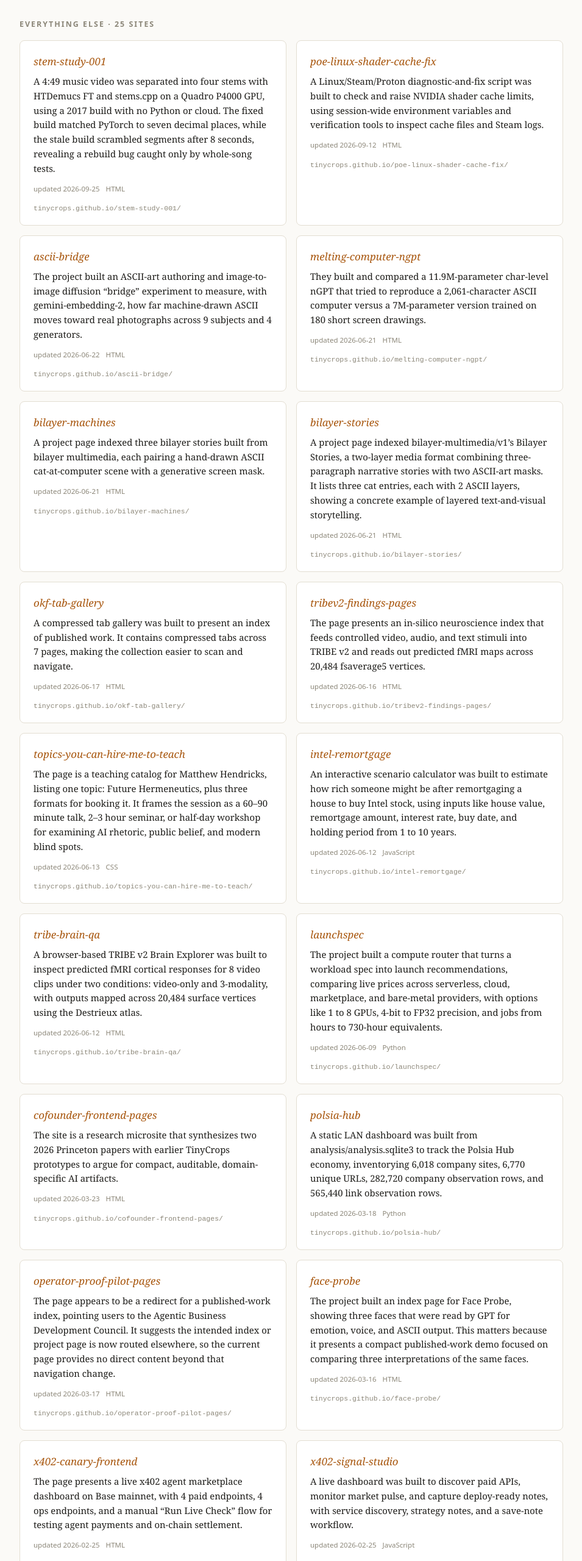
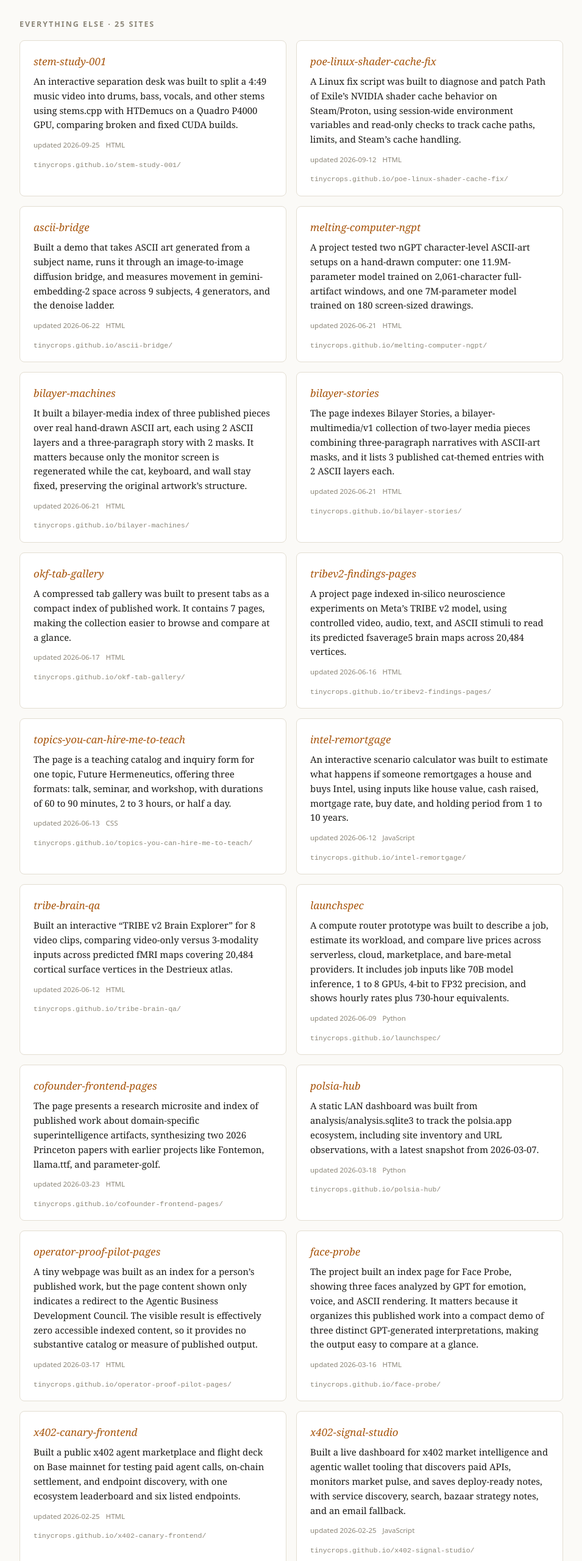
Before and after one commit to tinycrops/tinycrops-index, a plain HTML site: page frontend/index.html in a window 1280 px wide. Shown: the part 2140-4700 px from the top of the page at 61% size, without its empty margins (162-1117 px from the left). Drawn offline with Linux system fonts and the light colour scheme.

Commit message:
chore: regenerate index 2026-11-21

```diff
--- a/frontend/index.html
+++ b/frontend/index.html
@@ -143,155 +143,155 @@
 <div class="grid">
     <article class="card">
       <h3><a href="https://tinycrops.github.io/stem-study-001/" target="_blank" rel="noopener noreferrer">stem-study-001</a></h3>
-      <p>A 4:49 music video was separated into four stems with HTDemucs FT and stems.cpp on a Quadro P4000 GPU, using a 2017 build with no Python or cloud. The fixed build matched PyTorch to seven decimal places, while the stale build scrambled segments after 8 seconds, revealing a rebuild bug caught only by whole-song tests.</p>
+      <p>An interactive separation desk was built to split a 4:49 music video into drums, bass, vocals, and other stems using stems.cpp with HTDemucs on a Quadro P4000 GPU, comparing broken and fixed CUDA builds.</p>
       <div class="meta"><span>updated 2026-09-25</span><span>HTML</span></div>
       <a class="src" href="https://tinycrops.github.io/stem-study-001/" target="_blank" rel="noopener noreferrer">tinycrops.github.io/stem-study-001/</a>
     </article>
     <article class="card">
       <h3><a href="https://tinycrops.github.io/poe-linux-shader-cache-fix/" target="_blank" rel="noopener noreferrer">poe-linux-shader-cache-fix</a></h3>
-      <p>A Linux/Steam/Proton diagnostic-and-fix script was built to check and raise NVIDIA shader cache limits, using session-wide environment variables and verification tools to inspect cache files and Steam logs.</p>
+      <p>A Linux fix script was built to diagnose and patch Path of Exile’s NVIDIA shader cache behavior on Steam/Proton, using session-wide environment variables and read-only checks to track cache paths, limits, and Steam’s cache handling.</p>
       <div class="meta"><span>updated 2026-09-12</span><span>HTML</span></div>
       <a class="src" href="https://tinycrops.github.io/poe-linux-shader-cache-fix/" target="_blank" rel="noopener noreferrer">tinycrops.github.io/poe-linux-shader-cache-fix/</a>
     </article>
     <article class="card">
       <h3><a href="https://tinycrops.github.io/ascii-bridge/" target="_blank" rel="noopener noreferrer">ascii-bridge</a></h3>
-      <p>The project built an ASCII-art authoring and image-to-image diffusion “bridge” experiment to measure, with gemini-embedding-2, how far machine-drawn ASCII moves toward real photographs across 9 subjects and 4 generators.</p>
+      <p>Built a demo that takes ASCII art generated from a subject name, runs it through an image-to-image diffusion bridge, and measures movement in gemini-embedding-2 space across 9 subjects, 4 generators, and the denoise ladder.</p>
       <div class="meta"><span>updated 2026-06-22</span><span>HTML</span></div>
       <a class="src" href="https://tinycrops.github.io/ascii-bridge/" target="_blank" rel="noopener noreferrer">tinycrops.github.io/ascii-bridge/</a>
     </article>
     <article class="card">
       <h3><a href="https://tinycrops.github.io/melting-computer-ngpt/" target="_blank" rel="noopener noreferrer">melting-computer-ngpt</a></h3>
-      <p>They built and compared a 11.9M-parameter char-level nGPT that tried to reproduce a 2,061-character ASCII computer versus a 7M-parameter version trained on 180 short screen drawings.</p>
+      <p>A project tested two nGPT character-level ASCII-art setups on a hand-drawn computer: one 11.9M-parameter model trained on 2,061-character full-artifact windows, and one 7M-parameter model trained on 180 screen-sized drawings.</p>
       <div class="meta"><span>updated 2026-06-21</span><span>HTML</span></div>
       <a class="src" href="https://tinycrops.github.io/melting-computer-ngpt/" target="_blank" rel="noopener noreferrer">tinycrops.github.io/melting-computer-ngpt/</a>
     </article>
     <article class="card">
       <h3><a href="https://tinycrops.github.io/bilayer-machines/" target="_blank" rel="noopener noreferrer">bilayer-machines</a></h3>
-      <p>A project page indexed three bilayer stories built from bilayer multimedia, each pairing a hand-drawn ASCII cat-at-computer scene with a generative screen mask.</p>
+      <p>It built a bilayer-media index of three published pieces over real hand-drawn ASCII art, each using 2 ASCII layers and a three-paragraph story with 2 masks. It matters because only the monitor screen is regenerated while the cat, keyboard, and wall stay fixed, preserving the original artwork’s structure.</p>
       <div class="meta"><span>updated 2026-06-21</span><span>HTML</span></div>
       <a class="src" href="https://tinycrops.github.io/bilayer-machines/" target="_blank" rel="noopener noreferrer">tinycrops.github.io/bilayer-machines/</a>
     </article>
     <article class="card">
       <h3><a href="https://tinycrops.github.io/bilayer-stories/" target="_blank" rel="noopener noreferrer">bilayer-stories</a></h3>
-      <p>A project page indexed bilayer-multimedia/v1’s Bilayer Stories, a two-layer media format combining three-paragraph narrative stories with two ASCII-art masks. It lists three cat entries, each with 2 ASCII layers, showing a concrete example of layered text-and-visual storytelling.</p>
+      <p>The page indexes Bilayer Stories, a bilayer-multimedia/v1 collection of two-layer media pieces combining three-paragraph narratives with ASCII-art masks, and it lists 3 published cat-themed entries with 2 ASCII layers each.</p>
       <div class="meta"><span>updated 2026-06-21</span><span>HTML</span></div>
       <a class="src" href="https://tinycrops.github.io/bilayer-stories/" target="_blank" rel="noopener noreferrer">tinycrops.github.io/bilayer-stories/</a>
     </article>
     <article class="card">
       <h3><a href="https://tinycrops.github.io/okf-tab-gallery/" target="_blank" rel="noopener noreferrer">okf-tab-gallery</a></h3>
-      <p>A compressed tab gallery was built to present an index of published work. It contains compressed tabs across 7 pages, making the collection easier to scan and navigate.</p>
+      <p>A compressed tab gallery was built to present tabs as a compact index of published work. It contains 7 pages, making the collection easier to browse and compare at a glance.</p>
       <div class="meta"><span>updated 2026-06-17</span><span>HTML</span></div>
       <a class="src" href="https://tinycrops.github.io/okf-tab-gallery/" target="_blank" rel="noopener noreferrer">tinycrops.github.io/okf-tab-gallery/</a>
     </article>
     <article class="card">
       <h3><a href="https://tinycrops.github.io/tribev2-findings-pages/" target="_blank" rel="noopener noreferrer">tribev2-findings-pages</a></h3>
-      <p>The page presents an in-silico neuroscience index that feeds controlled video, audio, and text stimuli into TRIBE v2 and reads out predicted fMRI maps across 20,484 fsaverage5 vertices.</p>
+      <p>A project page indexed in-silico neuroscience experiments on Meta’s TRIBE v2 model, using controlled video, audio, text, and ASCII stimuli to read its predicted fsaverage5 brain maps across 20,484 vertices.</p>
       <div class="meta"><span>updated 2026-06-16</span><span>HTML</span></div>
       <a class="src" href="https://tinycrops.github.io/tribev2-findings-pages/" target="_blank" rel="noopener noreferrer">tinycrops.github.io/tribev2-findings-pages/</a>
     </article>
     <article class="card">
       <h3><a href="https://tinycrops.github.io/topics-you-can-hire-me-to-teach/" target="_blank" rel="noopener noreferrer">topics-you-can-hire-me-to-teach</a></h3>
-      <p>The page is a teaching catalog for Matthew Hendricks, listing one topic: Future Hermeneutics, plus three formats for booking it. It frames the session as a 60–90 minute talk, 2–3 hour seminar, or half-day workshop for examining AI rhetoric, public belief, and modern blind spots.</p>
+      <p>The page is a teaching catalog and inquiry form for one topic, Future Hermeneutics, offering three formats: talk, seminar, and workshop, with durations of 60 to 90 minutes, 2 to 3 hours, or half a day.</p>
       <div class="meta"><span>updated 2026-06-13</span><span>CSS</span></div>
       <a class="src" href="https://tinycrops.github.io/topics-you-can-hire-me-to-teach/" target="_blank" rel="noopener noreferrer">tinycrops.github.io/topics-you-can-hire-me-to-teach/</a>
     </article>
     <article class="card">
       <h3><a href="https://tinycrops.github.io/intel-remortgage/" target="_blank" rel="noopener noreferrer">intel-remortgage</a></h3>
-      <p>An interactive scenario calculator was built to estimate how rich someone might be after remortgaging a house to buy Intel stock, using inputs like house value, remortgage amount, interest rate, buy date, and holding period from 1 to 10 years.</p>
+      <p>An interactive scenario calculator was built to estimate what happens if someone remortgages a house and buys Intel, using inputs like house value, cash raised, mortgage rate, buy date, and holding period from 1 to 10 years.</p>
       <div class="meta"><span>updated 2026-06-12</span><span>JavaScript</span></div>
       <a class="src" href="https://tinycrops.github.io/intel-remortgage/" target="_blank" rel="noopener noreferrer">tinycrops.github.io/intel-remortgage/</a>
     </article>
     <article class="card">
       <h3><a href="https://tinycrops.github.io/tribe-brain-qa/" target="_blank" rel="noopener noreferrer">tribe-brain-qa</a></h3>
-      <p>A browser-based TRIBE v2 Brain Explorer was built to inspect predicted fMRI cortical responses for 8 video clips under two conditions: video-only and 3-modality, with outputs mapped across 20,484 surface vertices using the Destrieux atlas.</p>
+      <p>Built an interactive “TRIBE v2 Brain Explorer” for 8 video clips, comparing video-only versus 3-modality inputs across predicted fMRI maps covering 20,484 cortical surface vertices in the Destrieux atlas.</p>
       <div class="meta"><span>updated 2026-06-12</span><span>HTML</span></div>
       <a class="src" href="https://tinycrops.github.io/tribe-brain-qa/" target="_blank" rel="noopener noreferrer">tinycrops.github.io/tribe-brain-qa/</a>
     </article>
     <article class="card">
       <h3><a href="https://tinycrops.github.io/launchspec/" target="_blank" rel="noopener noreferrer">launchspec</a></h3>
-      <p>The project built a compute router that turns a workload spec into launch recommendations, comparing live prices across serverless, cloud, marketplace, and bare-metal providers, with options like 1 to 8 GPUs, 4-bit to FP32 precision, and jobs from hours to 730-hour equivalents.</p>
+      <p>A compute router prototype was built to describe a job, estimate its workload, and compare live prices across serverless, cloud, marketplace, and bare-metal providers. It includes job inputs like 70B model inference, 1 to 8 GPUs, 4-bit to FP32 precision, and shows hourly rates plus 730-hour equivalents.</p>
       <div class="meta"><span>updated 2026-06-09</span><span>Python</span></div>
       <a class="src" href="https://tinycrops.github.io/launchspec/" target="_blank" rel="noopener noreferrer">tinycrops.github.io/launchspec/</a>
     </article>
     <article class="card">
       <h3><a href="https://tinycrops.github.io/cofounder-frontend-pages/" target="_blank" rel="noopener noreferrer">cofounder-frontend-pages</a></h3>
-      <p>The site is a research microsite that synthesizes two 2026 Princeton papers with earlier TinyCrops prototypes to argue for compact, auditable, domain-specific AI artifacts.</p>
+      <p>The page presents a research microsite and index of published work about domain-specific superintelligence artifacts, synthesizing two 2026 Princeton papers with earlier projects like Fontemon, llama.ttf, and parameter-golf.</p>
       <div class="meta"><span>updated 2026-03-23</span><span>HTML</span></div>
       <a class="src" href="https://tinycrops.github.io/cofounder-frontend-pages/" target="_blank" rel="noopener noreferrer">tinycrops.github.io/cofounder-frontend-pages/</a>
     </article>
     <article class="card">
       <h3><a href="https://tinycrops.github.io/polsia-hub/" target="_blank" rel="noopener noreferrer">polsia-hub</a></h3>
-      <p>A static LAN dashboard was built from analysis/analysis.sqlite3 to track the Polsia Hub economy, inventorying 6,018 company sites, 6,770 unique URLs, 282,720 company observation rows, and 565,440 link observation rows.</p>
+      <p>A static LAN dashboard was built from analysis/analysis.sqlite3 to track the polsia.app ecosystem, including site inventory and URL observations, with a latest snapshot from 2026-03-07.</p>
       <div class="meta"><span>updated 2026-03-18</span><span>Python</span></div>
       <a class="src" href="https://tinycrops.github.io/polsia-hub/" target="_blank" rel="noopener noreferrer">tinycrops.github.io/polsia-hub/</a>
     </article>
     <article class="card">
       <h3><a href="https://tinycrops.github.io/operator-proof-pilot-pages/" target="_blank" rel="noopener noreferrer">operator-proof-pilot-pages</a></h3>
-      <p>The page appears to be a redirect for a published-work index, pointing users to the Agentic Business Development Council. It suggests the intended index or project page is now routed elsewhere, so the current page provides no direct content beyond that navigation change.</p>
+      <p>A tiny webpage was built as an index for a person’s published work, but the page content shown only indicates a redirect to the Agentic Business Development Council. The visible result is effectively zero accessible indexed content, so it provides no substantive catalog or measure of published output.</p>
       <div class="meta"><span>updated 2026-03-17</span><span>HTML</span></div>
       <a class="src" href="https://tinycrops.github.io/operator-proof-pilot-pages/" target="_blank" rel="noopener noreferrer">tinycrops.github.io/operator-proof-pilot-pages/</a>
     </article>
     <article class="card">
       <h3><a href="https://tinycrops.github.io/face-probe/" target="_blank" rel="noopener noreferrer">face-probe</a></h3>
-      <p>The project built an index page for Face Probe, showing three faces that were read by GPT for emotion, voice, and ASCII output. This matters because it presents a compact published-work demo focused on comparing three interpretations of the same faces.</p>
+      <p>The project built an index page for Face Probe, showing three faces analyzed by GPT for emotion, voice, and ASCII rendering. It matters because it organizes this published work into a compact demo of three distinct GPT-generated interpretations, making the output easy to compare at a glance.</p>
       <div class="meta"><span>updated 2026-03-16</span><span>HTML</span></div>
       <a class="src" href="https://tinycrops.github.io/face-probe/" target="_blank" rel="noopener noreferrer">tinycrops.github.io/face-probe/</a>
     </article>
     <article class="card">
       <h3><a href="https://tinycrops.github.io/x402-canary-frontend/" target="_blank" rel="noopener noreferrer">x402-canary-frontend</a></h3>
-      <p>The page presents a live x402 agent marketplace dashboard on Base mainnet, with 4 paid endpoints, 4 ops endpoints, and a manual “Run Live Check” flow for testing agent payments and on-chain settlement.</p>
+      <p>Built a public x402 agent marketplace and flight deck on Base mainnet for testing paid agent calls, on-chain settlement, and endpoint discovery, with one ecosystem leaderboard and six listed endpoints.</p>
       <div class="meta"><span>updated 2026-02-25</span><span>HTML</span></div>
       <a class="src" href="https://tinycrops.github.io/x402-canary-frontend/" target="_blank" rel="noopener noreferrer">tinycrops.github.io/x402-canary-frontend/</a>
     </article>
     <article class="card">
       <h3><a href="https://tinycrops.github.io/x402-signal-studio/" target="_blank" rel="noopener noreferrer">x402-signal-studio</a></h3>
-      <p>A live dashboard was built to discover paid APIs, monitor market pulse, and capture deploy-ready notes, with service discovery, strategy notes, and a save-note workflow.</p>
+      <p>Built a live dashboard for x402 market intelligence and agentic wallet tooling that discovers paid APIs, monitors market pulse, and saves deploy-ready notes, with service discovery, search, bazaar strategy notes, and an email fallback.</p>
       <div class="meta"><span>updated 2026-02-25</span><span>JavaScript</span></div>
       <a class="src" href="https://tinycrops.github.io/x402-signal-studio/" target="_blank" rel="noopener noreferrer">tinycrops.github.io/x402-signal-studio/</a>
     </article>
     <article class="card">
       <h3><a href="https://tinycrops.github.io/market-studio/" target="_blank" rel="noopener noreferrer">market-studio</a></h3>
-      <p>A web app for submitting ingestion jobs and browsing a library was built, with modes for a single URL page/profile or a list of video/profile URLs, plus limits for max videos, max per page, and max total.</p>
+      <p>A web app was built for submitting and managing ingestion jobs for a media library, with modes for single URL pages, profile URL lists, and video URL pages or profiles, plus fields for max videos, max per page, and max total.</p>
       <div class="meta"><span>updated 2026-02-19</span><span>Python</span></div>
       <a class="src" href="https://tinycrops.github.io/market-studio/" target="_blank" rel="noopener noreferrer">tinycrops.github.io/market-studio/</a>
     </article>
     <article class="card">
       <h3><a href="https://tinycrops.github.io/pain-to-page/" target="_blank" rel="noopener noreferrer">pain-to-page</a></h3>
-      <p>It built a beta waitlist tool that turns TikTok, X, YouTube Shorts, and Facebook links into a pain-point brief and landing page draft in 10 minutes. The result is faster offer validation for solo agencies, consultants, and small SaaS teams, with 20 beta spots and no credit card required.</p>
+      <p>A beta waitlist page was built for a tool that turns social links from TikTok, X, YouTube Shorts, and Facebook into a pain-point brief and landing page draft in 10 minutes.</p>
       <div class="meta"><span>updated 2026-02-19</span><span>HTML</span></div>
       <a class="src" href="https://tinycrops.github.io/pain-to-page/" target="_blank" rel="noopener noreferrer">tinycrops.github.io/pain-to-page/</a>
     </article>
     <article class="card">
       <h3><a href="https://tinycrops.github.io/pain-to-page-frontend/" target="_blank" rel="noopener noreferrer">pain-to-page-frontend</a></h3>
-      <p>The project built a beta waitlist site for a tool that turns 5 to 20 social links into a pain-point brief and landing page draft in under 10 minutes. It promises to help solo agencies, consultants, and small SaaS teams test offers faster, with 20 beta spots and no backend yet.</p>
+      <p>Built a beta waitlist landing page for Pain-to-Page, a tool that turns 5 to 20 social links into a pain-point brief and landing page draft in under 10 minutes.</p>
       <div class="meta"><span>updated 2026-02-18</span><span>HTML</span></div>
       <a class="src" href="https://tinycrops.github.io/pain-to-page-frontend/" target="_blank" rel="noopener noreferrer">tinycrops.github.io/pain-to-page-frontend/</a>
     </article>
     <article class="card">
       <h3><a href="https://tinycrops.github.io/poe-memory-market-onboarding-site/" target="_blank" rel="noopener noreferrer">poe-memory-market-onboarding-site</a></h3>
-      <p>The project built a Path of Exile build-intelligence onboarding page for account and realm input, character selection, and previewing a selected character.</p>
+      <p>The project built a character-first onboarding and build-intelligence page for Path of Exile that asks for an account name and realm, then lets users load characters in newest-first order and preview a selected character.</p>
       <div class="meta"><span>updated 2026-02-18</span><span>CSS</span></div>
       <a class="src" href="https://tinycrops.github.io/poe-memory-market-onboarding-site/" target="_blank" rel="noopener noreferrer">tinycrops.github.io/poe-memory-market-onboarding-site/</a>
     </article>
     <article class="card">
       <h3><a href="https://tinycrops.github.io/agibox/" target="_blank" rel="noopener noreferrer">agibox</a></h3>
-      <p>The page compares three high-performance workstation builds using Xeon Platinum CPUs, 48 GB Ada GPUs, 256 GB ECC RAM, and pro motherboards, with totals ranging from $15,281 to $65,714.</p>
+      <p>The page compares three high-performance workstation builds using Xeon 8558 or 8468H CPUs, RTX 6000 Ada or RTX A6000 GPUs, and 256 GB ECC RAM, with totals from 15,281 to 65,714 USD.</p>
       <div class="meta"><span>updated 2025-06-26</span><span>HTML</span></div>
       <a class="src" href="https://tinycrops.github.io/agibox/" target="_blank" rel="noopener noreferrer">tinycrops.github.io/agibox/</a>
     </article>
     <article class="card">
       <h3><a href="https://tinycrops.github.io/blog/" target="_blank" rel="noopener noreferrer">blog</a></h3>
-      <p>A blog index page was built for Matthew’s Blog using MkDocs, with a simple layout, search, and previous/next navigation. It matters because it organizes published writing into a navigable site and supports fast discovery through built-in search and keyboard shortcuts.</p>
+      <p>An index-style blog homepage was built for Matthew’s published writing, with navigation, search, and standard MkDocs project structure documented. It matters because it helps readers find posts and shows the site is organized for ongoing publishing, though no content metrics or post counts are given.</p>
       <div class="meta"><span>updated 2024-01-14</span><span>JavaScript</span></div>
       <a class="src" href="https://tinycrops.github.io/blog/" target="_blank" rel="noopener noreferrer">tinycrops.github.io/blog/</a>
     </article>
     <article class="card">
       <h3><a href="https://tinycrops.github.io/MeDott29.github.io/" target="_blank" rel="noopener noreferrer">MeDott29.github.io</a></h3>
-      <p>A GitHub Pages site was built as an index for MeDott29’s published work. It provides a simple web presence for organizing and sharing that work, though the page content shown contains no further details about the publications or results.</p>
+      <p>A GitHub Pages site was built as an index for MeDott29’s published work. It appears to present the repository’s name and likely serves as a simple landing page, but the captured page text contains no other measurable results or details.</p>
       <div class="meta"><span>updated 2024-01-14</span></div>
       <a class="src" href="https://tinycrops.github.io/MeDott29.github.io/" target="_blank" rel="noopener noreferrer">tinycrops.github.io/MeDott29.github.io/</a>
     </article></div>
-<footer>Auto-summarized 20 November 2026 by gpt-5.4-mini from live page content.
+<footer>Auto-summarized 21 November 2026 by gpt-5.4-mini from live page content.
 Selected work and positioning are hand-written in <code>curated.json</code>;
 everything else is generated. Index refreshes nightly and on publish.</footer>
 </div>
```
